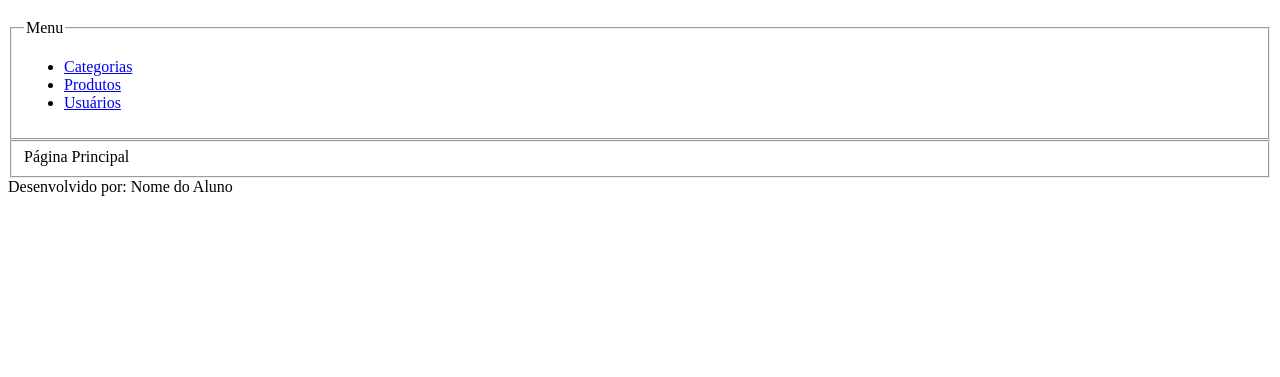
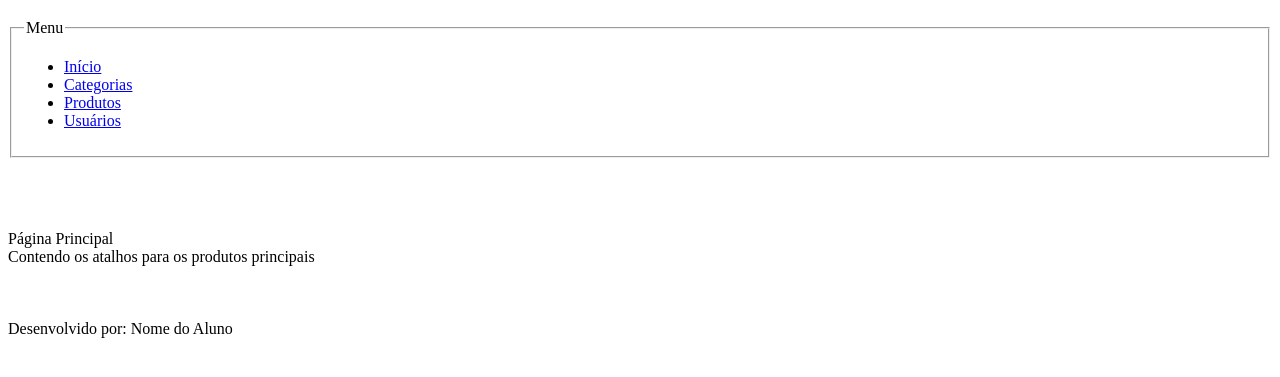
Before and after one commit to maximofelix/iniciativa-lanches, a plain HTML site: page index.html in a window 1280 px wide. Shown: the part 187-564 px from the top of the page. Drawn offline with Linux system fonts and the light colour scheme.

Commit message:
Ajustes nos arquivos
Ajustes nos arquivos

```diff
--- a/index.html
+++ b/index.html
@@ -13,6 +13,7 @@
       <fieldset>
         <legend>Menu</legend>
         <ul>
+          <li><a href="/">Início</a></li>
           <li><a href="/categorias/">Categorias</a></li>
           <li><a href="/produtos/">Produtos</a></li>
           <li><a href="/usuarios/">Usuários</a></li>
@@ -20,9 +21,16 @@
       </fieldset>
     </header>
     <main>
-      <fieldset>
-        Página Principal
-      </fieldset>
+      <br/>
+      <br/>
+      <br/>
+      <br/>
+        Página Principal<br/>
+        Contendo os atalhos para os produtos principais
+        <br/>
+        <br/>
+        <br/>
+        <br/>
     </main>
     <footer>
         Desenvolvido por: Nome do Aluno
```
Also changed, not shown: categorias/incluir/index.html (+1 -0 lines), produtos/incluir/index.html (+4 -0 lines), usuarios/index.html (+4 -3 lines).
